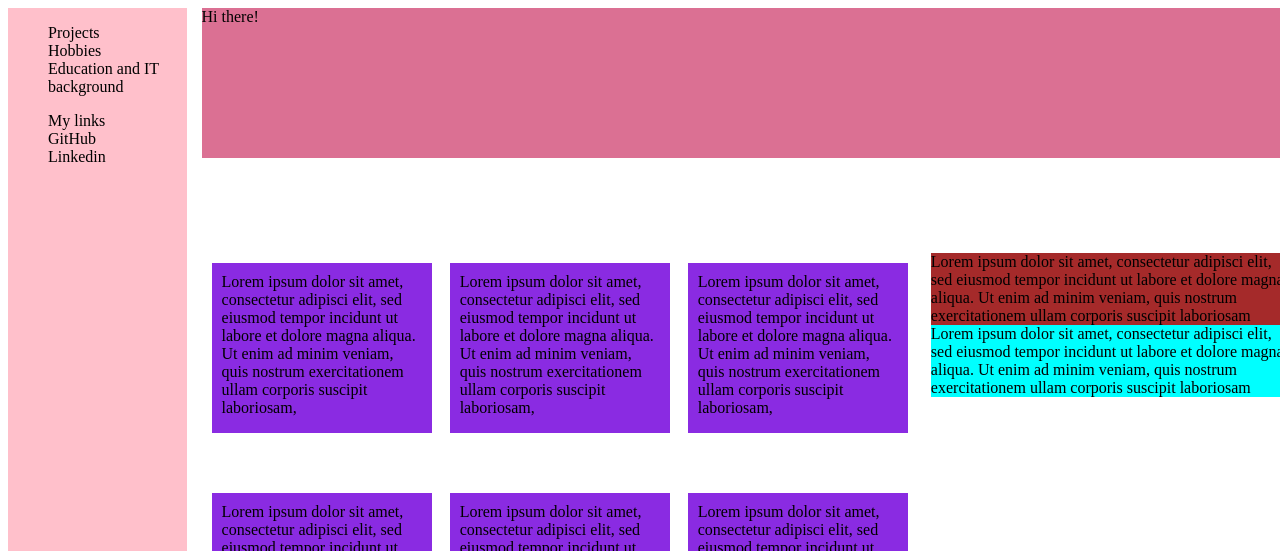
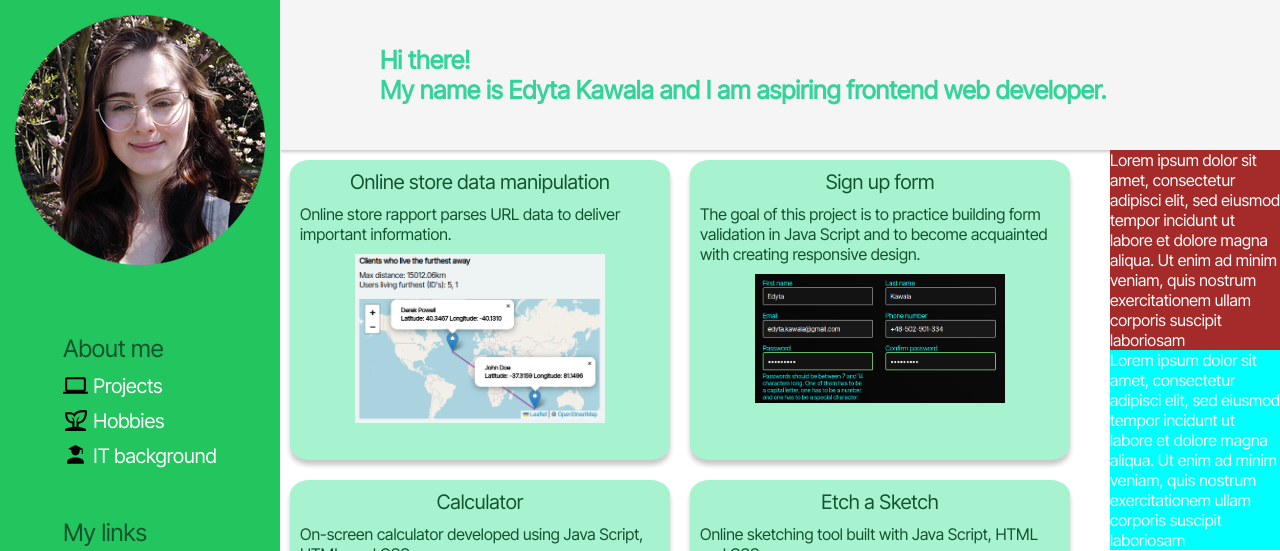
Before and after one commit to KawalaE/Project-dashboard, a plain HTML site: page index.html in a window 1280 px wide. Shown: the top 551 px of the page. Drawn offline with Linux system fonts and the light colour scheme.

Commit message:
Populate project tiles

```diff
--- a/index.html
+++ b/index.html
@@ -5,33 +5,88 @@
     <meta http-equiv="X-UA-Compatible" content="IE=edge">
     <meta name="viewport" content="width=device-width, initial-scale=1.0">
     <title>Projects</title>
+    <link href="https://fonts.googleapis.com/css2?family=Inter+Tight&display=swap" rel="stylesheet">
     <link rel="stylesheet" href="style.css">
 </head>
 <body>
     <div class="container">
         <div class="nav">
-            Hi there!
+            <div class="introduction">Hi there!<br> My name is Edyta Kawala and I am aspiring frontend web developer.</div>
         </div>
         <div class="sidebar">
-            <ul>
-                <li>Projects</li>
-                <li>Hobbies</li>
-                <li>Education and IT background</li>
+            <div class="image">
+                <img src="Pictures/me.png" alt="Picture of a girl.">
+            </div>
+            <ul class="options">
+                <ul>
+                    <li class="title">About me</li>
+                    <li> <img src="Pictures/laptop.svg" alt="Laptop icon."> Projects</li>
+                    <li> <img src="Pictures/sprout-outline.svg" alt="Sprout icon."> Hobbies</li>
+                    <li> <img src="Pictures/account-school.svg" alt="Graduation cap icon."> IT background</li>
+                </ul>
+                <ul>
+                    <li class="title">My links</li>
+                    <li> <img src="Pictures/github.svg" alt="Github icon."> GitHub</li>
+                    <li> <img src="Pictures/linkedin.svg" alt="Linkedin icon."> Linkedin</li>
+                </ul>
             </ul>
-            <ul>
-                <li>My links</li>
-                <li>GitHub</li>
-                <li>Linkedin</li>
-            </ul>
+
         </div>
 
         <div class="projects">
-            <div class="card">Lorem ipsum dolor sit amet, consectetur adipisci elit, sed eiusmod tempor incidunt ut labore et dolore magna aliqua. Ut enim ad minim veniam, quis nostrum exercitationem ullam corporis suscipit laboriosam,</div>
-            <div class="card">Lorem ipsum dolor sit amet, consectetur adipisci elit, sed eiusmod tempor incidunt ut labore et dolore magna aliqua. Ut enim ad minim veniam, quis nostrum exercitationem ullam corporis suscipit laboriosam,</div>
-            <div class="card">Lorem ipsum dolor sit amet, consectetur adipisci elit, sed eiusmod tempor incidunt ut labore et dolore magna aliqua. Ut enim ad minim veniam, quis nostrum exercitationem ullam corporis suscipit laboriosam,</div>
-            <div class="card">Lorem ipsum dolor sit amet, consectetur adipisci elit, sed eiusmod tempor incidunt ut labore et dolore magna aliqua. Ut enim ad minim veniam, quis nostrum exercitationem ullam corporis suscipit laboriosam,</div>
-            <div class="card">Lorem ipsum dolor sit amet, consectetur adipisci elit, sed eiusmod tempor incidunt ut labore et dolore magna aliqua. Ut enim ad minim veniam, quis nostrum exercitationem ullam corporis suscipit laboriosam,</div>
-            <div class="card">Lorem ipsum dolor sit amet, consectetur adipisci elit, sed eiusmod tempor incidunt ut labore et dolore magna aliqua. Ut enim ad minim veniam, quis nostrum exercitationem ullam corporis suscipit laboriosam,</div>
+            <div class="card">
+                <div class="card-title">Online store data manipulation</div>
+                <div class="card-conent">
+                    Online store rapport parses URL data to deliver important information.
+                </div>
+                <img class ="card-image" src="Pictures/online-store.png" alt="Screenshot of a project.">
+            </div>
+            <div class="card">
+                <div class="card-title">Sign up form</div>
+                <div class="card-conent">
+                    The goal of this project is to practice building form validation in Java Script and to become acquainted with creating responsive design.
+                </div>
+                <img class ="card-image" src="Pictures/sign-up.png" alt="Screenshot of a project.">
+            </div>
+            <div class="card">
+                <div class="card-title">Calculator</div>
+                <div class="card-conent">
+                    On-screen calculator developed using Java Script, HTML, and CSS.
+                </div>
+                <img class ="card-image" src="Pictures/calculator.png" alt="Screenshot of a project.">
+            </div>
+            <div class="card">
+                <div class="card-title">Etch a Sketch</div>
+                <div class="card-conent">
+                    Online sketching tool built with Java Script, HTML and CSS.
+                </div>
+                <img class ="card-image" src="Pictures/sketch.png" alt="Screenshot of a project.">
+            </div>
+            <div class="card">
+                <div class="card-title">Rock paper scissors</div>
+                <div class="card-conent">
+                    Implementation of the rock-paper-scissors game using HTML, CSS and JavaScript.
+                </div>
+                <img class ="card-image" src="Pictures/rock.png" alt="Screenshot of a project.">
+            </div>
+
+            <div class="card">
+                <div class="card-title">Weather characteristics</div>
+                <div class="card-conent">
+                    Simple project using Matplotlib and MySQL to generate weather report.
+                </div>
+                <img class ="card-image" src="Pictures/weather.png" alt="Screenshot of a project.">
+            </div>
+
+            <div class="card">
+                <div class="card-title">Halloween Jumper Game</div>
+                <div class="card-conent">
+                    Halloween themed game in python using pygame module.
+                </div>
+                <img class ="card-image" src="Pictures/haloween.png" alt="Screenshot of a project.">
+            </div>
+
+
         </div>
         <div class="additional">
             <div class="education">
--- a/style.css
+++ b/style.css
@@ -1,45 +1,124 @@
-.sidebar{
-    background-color: pink;
+:root{
+    --background: pink;
+    --backsplash: rgb(252, 227, 231);
 }
-.nav{
-    background-color: palevioletred;
+*{
+    margin: 0;
+    padding: 0;
+    box-sizing: border-box;
+    font-family: 'Inter Tight', sans-serif;
+    color:white;
 }
-.card{
-    width: 200px;
-    height: 150px;
-    background-color: blueviolet;
-    padding: 10px;
-    margin: 10px;
+body{
+    width: 100%;
+    height: 100%;
 }
 
 .hobbies{
     background-color: aqua;
+
 }
 .education{
     background-color: brown;
 }
+/*grid*/
 .container{
     display: grid;
-    gap:15px;
-    grid-template-columns: 0.5fr 2fr 1fr;
+    grid-template-columns: 0.5fr 2fr 0.5fr;
+    grid-template-rows: 1fr 4fr;
     width: 100vw;
     height: 100vh;
 }
+
 .sidebar{
+    background-color: #22c55e;
     grid-column: 1/2;
     grid-row: 1/4;
+    display: flex;
+    flex-direction: column;
+    align-items: center;
+    gap: 50px;
+}
+.image{
+    padding: 15px;
+}
+.name{
+    margin-top: 50px;
+    font-size: 30px;
+}
+.options{
+    display: flex;
+    flex-direction: column;
+    gap: 50px;
+    font-size: 20px;
+}
+.options ul{
+    display: flex;
+    flex-direction: column;
+    gap: 10px;
+}
+li{
+    display: flex;
+    align-items: center;
+    gap:5px;
+}
+li img{
+    width: 25px;
+    height: 25px;
+}
+
+.title{
+    color: #14532d;
+    font-size: larger;
+    font-weight: 300;
 }
 .nav{
     grid-column: 2/4;
     height: 150px;
+    background-color: whitesmoke;
+    box-shadow: 0px 2px 3px rgb(201, 200, 200);
+    display: flex;
+    align-items: center;
+}
+.introduction{
+    color: #34d399;
+    font-size: 25px;
+    font-weight:600;
+    padding: 100px;
 }
 .projects{
     display: grid;
-    grid-template-columns: repeat(auto-fit, minmax(200px, 1fr));
+    grid-template-columns: repeat(auto-fit, minmax(300px, 1fr));
     grid-column: 2/3;
+}
+.card{
+    height: 300px;
+    background-color:#a7f3d0;
+    border-radius: 5%;
+    box-shadow: 0 5px 5px 0  rgb(201, 200, 200);
+    padding: 10px;
+    margin: 10px;
+    display: flex;
+    flex-direction: column;
+    align-items: center;
+    gap: 10px;
+
+}
+.card-title{
+    color: #14532d;
+    font-size: 20px;
+}
+.card-conent{
+    color: #14532d;
+}
+.card-image{
+    max-width: 250px;
+    max-height: 200px
 }
 .additional{
     grid-column: 3/4;
+    min-width: 150px;
+    margin-left: 30px;
 
 }
 ul{
```
Also changed, not shown: Pictures/account-school.svg (added), Pictures/calculator.png (added), Pictures/github.svg (added), Pictures/haloween.png (added), Pictures/laptop.svg (added), Pictures/linkedin.svg (added), Pictures/me.png (added), Pictures/online-store.png (added), Pictures/rock.png (added), Pictures/sign-up.png (added), Pictures/sketch.png (added), Pictures/sprout-outline.svg (added), Pictures/weather.png (added).
